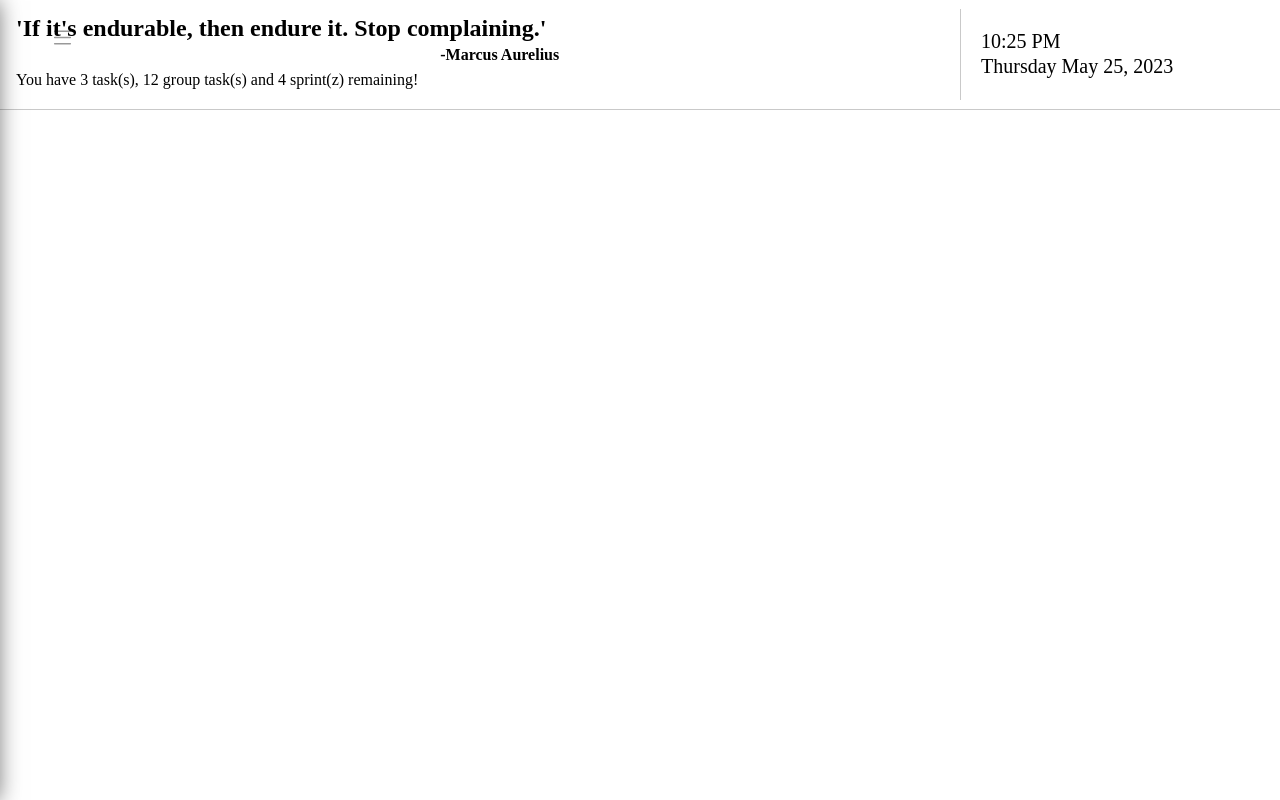
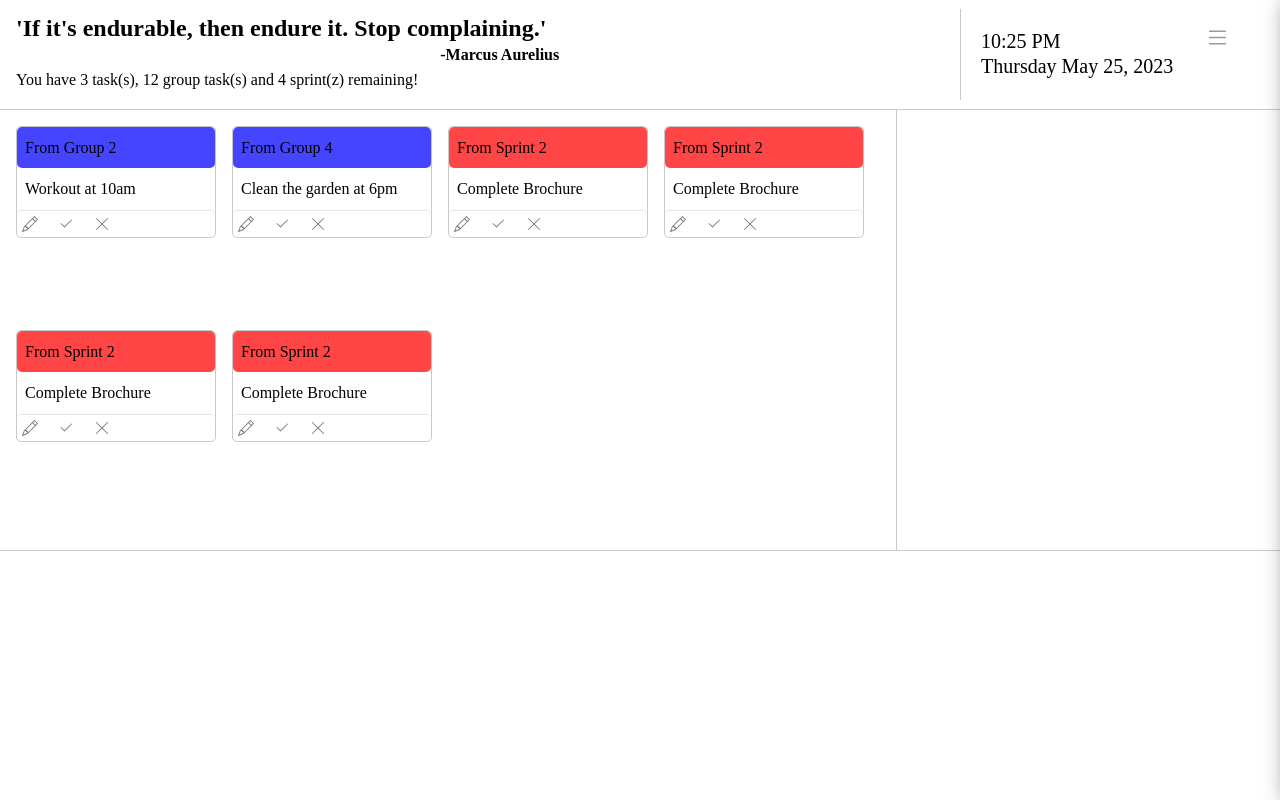
Before and after one commit to EdwardIY/Sprintz-App, a React (Create React App) app: page / in a window 1280 px wide. Built offline with nearby package versions, Linux system fonts and the light colour scheme.

Commit message:
initial tasks layout/switched nav to other side

```diff
--- a/src/App.tsx
+++ b/src/App.tsx
@@ -18,7 +18,7 @@ export default function App() {
 
         <div className="Container--row Main">
           <Tasks/>
-          <Options/>
+          < Options/>
         </div>
 
       <Sprints />
@@ -43,10 +43,67 @@ function Tasks() {
 
   return (
     <div className="Container--row Main__Tasks">
-      <div className="Task"></div>
-      <div className="Task"></div>
-      <div className="Task"></div>
-      <div className="Task"></div>
+      {/* <div className="Main__Tasks__AddContainer Container--row">
+        <span className="Main__Tasks__AddOption Main__Tasks__Add--task">Create Task <br /> <Icon.PlusCircleFill/> </span>
+        <span className="Main__Tasks__AddOption Main__Tasks__Add--group">Create Group <br /> <Icon.PlusCircleFill/> </span>
+        <span className="Main__Tasks__AddOption  Main__Tasks__Add--sprint">Create Sprint <br /> <Icon.PlusCircleFill/> </span>
+      </div> */}
+
+      <div className="Task Task--group Container--col">
+        <span className="TaskCategory">From Group 2</span>
+        <span className="TaskDescription"> Workout at 10am</span>
+        <span className="TaskControls Container--row">
+          <Icon.Pencil />
+          <Icon.Check2 />
+          <Icon.XLg />
+        </span>
+      </div>
+      <div className="Task Task--group Container--col">
+        <span className="TaskCategory">From Group 4</span>
+        <span className="TaskDescription"> Clean the garden at 6pm</span>
+        <span className="TaskControls Container--row">
+          <Icon.Pencil />
+          <Icon.Check2 />
+          <Icon.XLg />
+        </span>
+      </div>
+      <div className="Task Task--sprint Container--col">
+        <span className="TaskCategory">From Sprint 2</span>
+        <span className="TaskDescription"> Complete Brochure</span>
+        <span className="TaskControls Container--row">
+          <Icon.Pencil />
+          <Icon.Check2 />
+          <Icon.XLg />
+        </span>
+      </div>
+      <div className="Task Task--sprint Container--col">
+        <span className="TaskCategory">From Sprint 2</span>
+        <span className="TaskDescription"> Complete Brochure</span>
+        <span className="TaskControls Container--row">
+          <Icon.Pencil />
+          <Icon.Check2 />
+          <Icon.XLg />
+        </span>
+      </div>
+      <div className="Task Task--sprint Container--col">
+        <span className="TaskCategory">From Sprint 2</span>
+        <span className="TaskDescription"> Complete Brochure</span>
+        <span className="TaskControls Container--row">
+          <Icon.Pencil />
+          <Icon.Check2 />
+          <Icon.XLg />
+        </span>
+      </div>
+      <div className="Task Task--sprint Container--col">
+        <span className="TaskCategory">From Sprint 2</span>
+        <span className="TaskDescription"> Complete Brochure</span>
+        <span className="TaskControls Container--row">
+          <Icon.Pencil />
+          <Icon.Check2 />
+          <Icon.XLg />
+        </span>
+      </div>
+
     </div>
   )
 }
--- a/src/comps/Navbar.tsx
+++ b/src/comps/Navbar.tsx
@@ -9,7 +9,7 @@ export default function Navbar() {
     return (
         <>
             <Icon.List className='Navbar__OpenNav'  onClick={()=> setActive(!active)}/>
-         <ul style={{left: active ? '0px' : '-255px' }} className="NavBar">
+         <ul style={{right: active ? '0px' : '-255px' }} className="NavBar">
             <Icon.XLg  className='Navbar__CloseNav'  onClick={()=> setActive(!active)}/>
 
         {/* <li className="Navbar__Item"><Time/></li> */}
--- a/src/global.css
+++ b/src/global.css
@@ -26,6 +26,5 @@ svg {
     display: flex;
     align-items: center;
     justify-content: center;
-    flex-wrap: wrap;
     flex-direction: column;
 }
--- a/src/index.css
+++ b/src/index.css
@@ -4,13 +4,14 @@
 .NavBar {
     position: fixed;
     top: 0;
-    left:0;
+    right:0;
     padding: 1em 2em 0em 1em ;
     height: 100vh;
     width: 250px;
     box-shadow: 3px 1px 22px 0px rgba(0,0,0,0.58);
     transition: .3s;
     background-color: white;
+    z-index: 1;
 }
 .Navbar__OpenNav,
 .Navbar__CloseNav {
@@ -19,7 +20,7 @@
 }
 .Navbar__OpenNav {
     position: fixed;
-    left: 2em;
+    right: 2em;
     top:1em;
 }
 .Navbar__CloseNav {
@@ -68,7 +69,6 @@
     width: 75%;
 }
 .Agenda__Quote {
-    position: relative;
     width: max-content;
 }
 .Agenda__Quote::after {
@@ -90,3 +90,73 @@
     border-left: 1px solid rgba(0, 0, 0, 0.212);
     width: 25%;
 }
+
+
+/* Tasks */
+.Main {
+    border-bottom: 1px solid rgba(0, 0, 0, 0.212);
+}
+.Main__Tasks {
+    height: 55vh;
+    width: 70%;
+    padding: 1em;
+    position: relative;
+    justify-content: start;
+    align-items: flex-start;
+    flex-wrap: wrap;
+    gap:0em 1em;
+}
+.Task {
+    width: 200px;
+    min-height: 90px;
+    border:1px solid rgba(0, 0, 0, 0.212);
+    border-radius: 5px;
+    justify-content: flex-start;
+}
+.TaskCategory {
+    padding: .5em;
+    border-radius: 5px;
+    width: 100%;
+
+}
+.Task--group > .TaskCategory {
+    background-color: rgba(0, 0, 255, 0.73);
+}
+.Task--sprint > .TaskCategory {
+    background-color: rgba(255, 0, 0, 0.73);
+}
+.TaskDescription {
+    padding: .5em;
+    width: 100%;
+}
+.TaskControls {
+    width: 100%;
+    justify-content: flex-start;
+    gap:20px;
+    padding: .3em;
+    border-top: 1px solid rgba(0, 0, 0, 0.212);
+    border-radius: 5px;
+    opacity: .5;
+}
+.TaskControls:hover {
+    opacity:1;
+}
+.Main__Tasks__AddContainer {
+    position: absolute;
+    gap:50px;
+    text-align: center;
+    font-size: 18px;
+}
+.Main__Tasks__AddOption {
+    opacity: .5;
+    cursor: pointer;
+}
+.Main__Tasks__AddOption:hover {
+    opacity: 1;
+}
+.Main__Options {
+    height: 55vh;
+    width: 30%;
+    border-left: 1px solid rgba(0, 0, 0, 0.212);
+    padding: 1em;
+}
```
